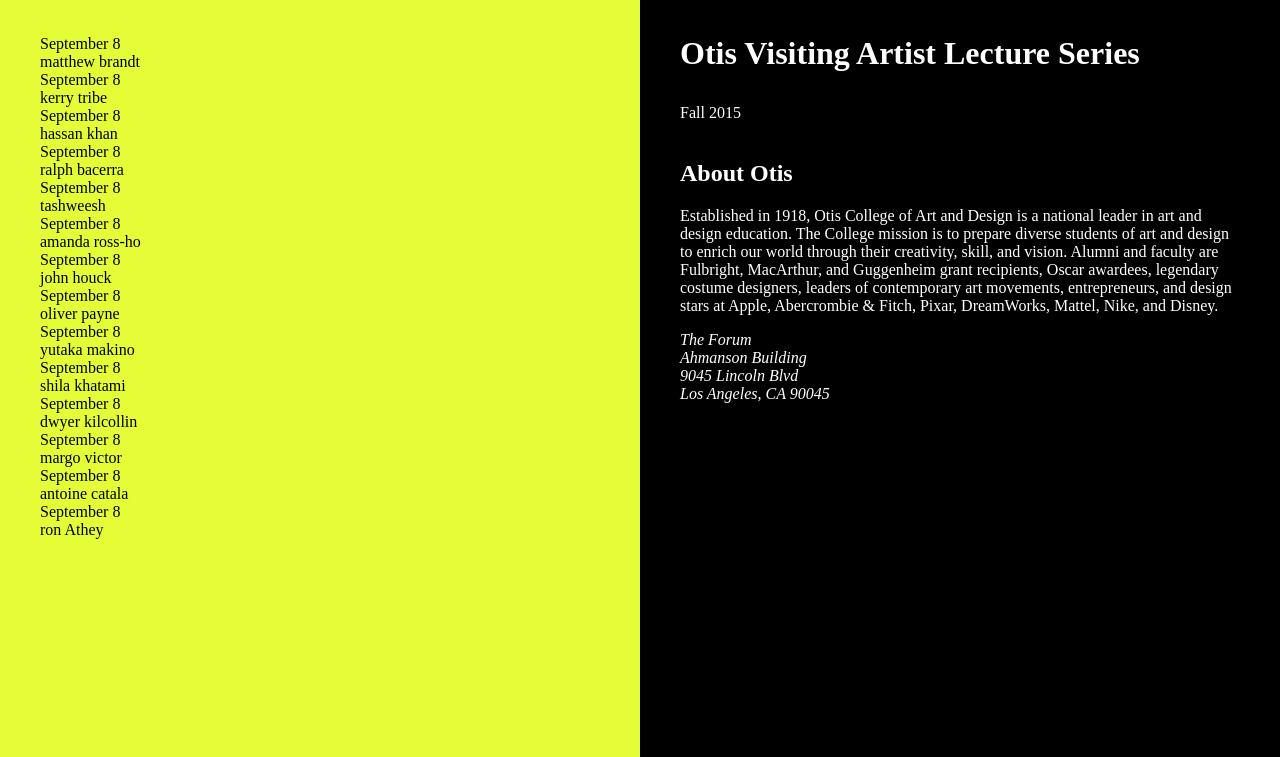
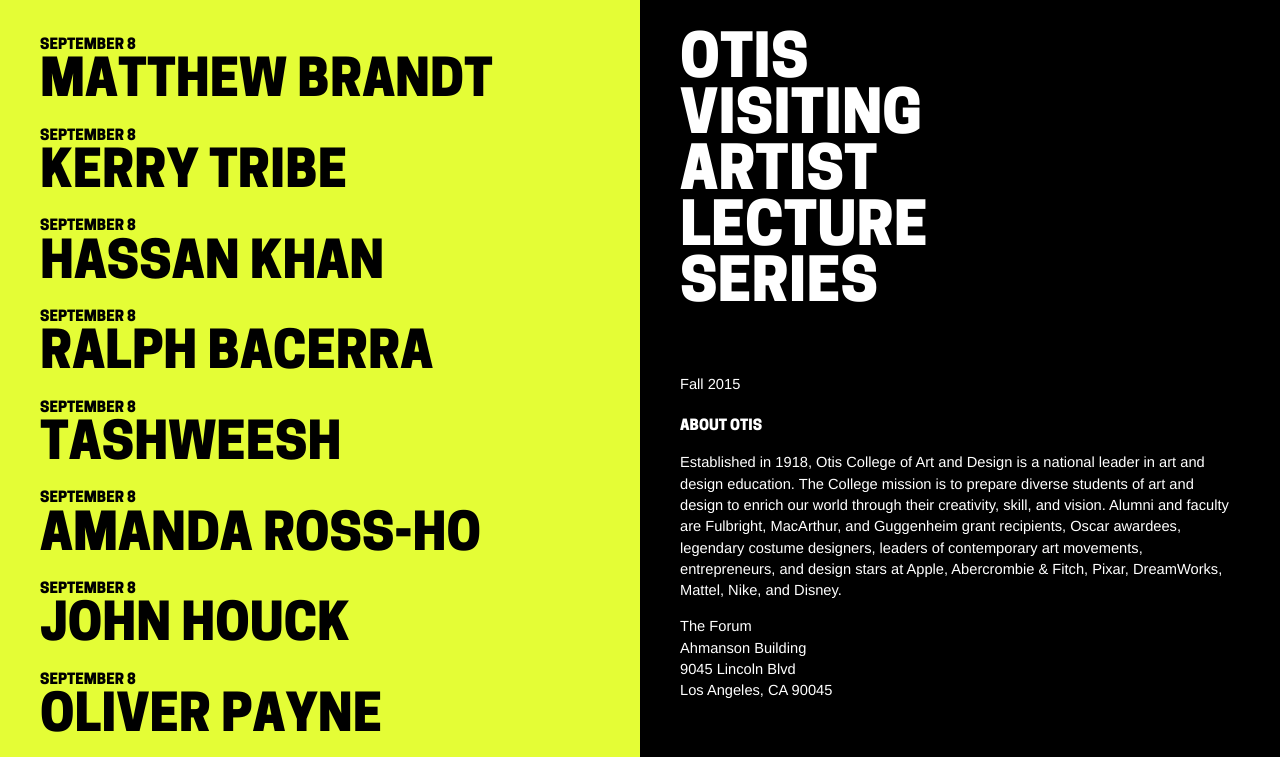
Before and after one commit to jackjennings/otis-workshop, a plain HTML site: page index.html in a window 1280 px wide. Shown: the top 757 px of the page. Drawn offline with Linux system fonts and the light colour scheme.

Commit message:
specify typefaces

```diff
--- /dev/null
+++ b/fonts/fonts.css
@@ -0,0 +1,5 @@
+@font-face {
+  font-family: "Cooper Hewitt";
+  font-weight: 700;
+  src: url('CooperHewitt-Heavy.woff') format('woff');
+}
--- a/index.html
+++ b/index.html
@@ -2,6 +2,7 @@
 <html>
   <head>
     <title>Otis Visiting Artist Lecture Series</title>
+    <link rel="stylesheet" href="fonts/fonts.css">
     <link rel="stylesheet" href="style.css">
   </head>
   <body>
--- a/style.css
+++ b/style.css
@@ -14,14 +14,33 @@ body {
 
   margin: 0;
   min-height: 100%;
+
+  font-family: "Helvetica Neue", Arial, sans-serif;
+  font-weight: 300;
+  font-size: 11pt;
+  line-height: 16pt;
 }
 
-h1 {
+h1,
+h2 {
+  font-family: "Cooper Hewitt", Impact, sans-serif;
+  font-weight: 700;
+  text-transform: uppercase;
+
   margin: 0 0 1em 0;
+}
+
+h2 {
+  font-size: 11pt;
+  line-height: 16pt;
 }
 
 a {
   color: black;
+}
+
+address {
+  font-style: normal;
 }
 
 .info,
@@ -35,6 +54,30 @@ a {
   color: white;
 }
 
+.info h1 {
+  font-size: 44pt;
+  line-height: 42pt;
+
+  width: 4.5em;
+}
+
+.info h2 {
+  font-size:
+}
+
 .lectures {
   background: rgb(228, 253, 54);
 }
+
+.lecture {
+  font-family: "Cooper Hewitt", Impact, sans-serif;
+  font-weight: 700;
+  text-transform: uppercase;
+
+  margin-bottom: 10pt;
+}
+
+.lecturer {
+  font-size: 38pt;
+  line-height: 42pt;
+}
```
Also changed, not shown: fonts/CooperHewitt-Heavy.woff (added).
